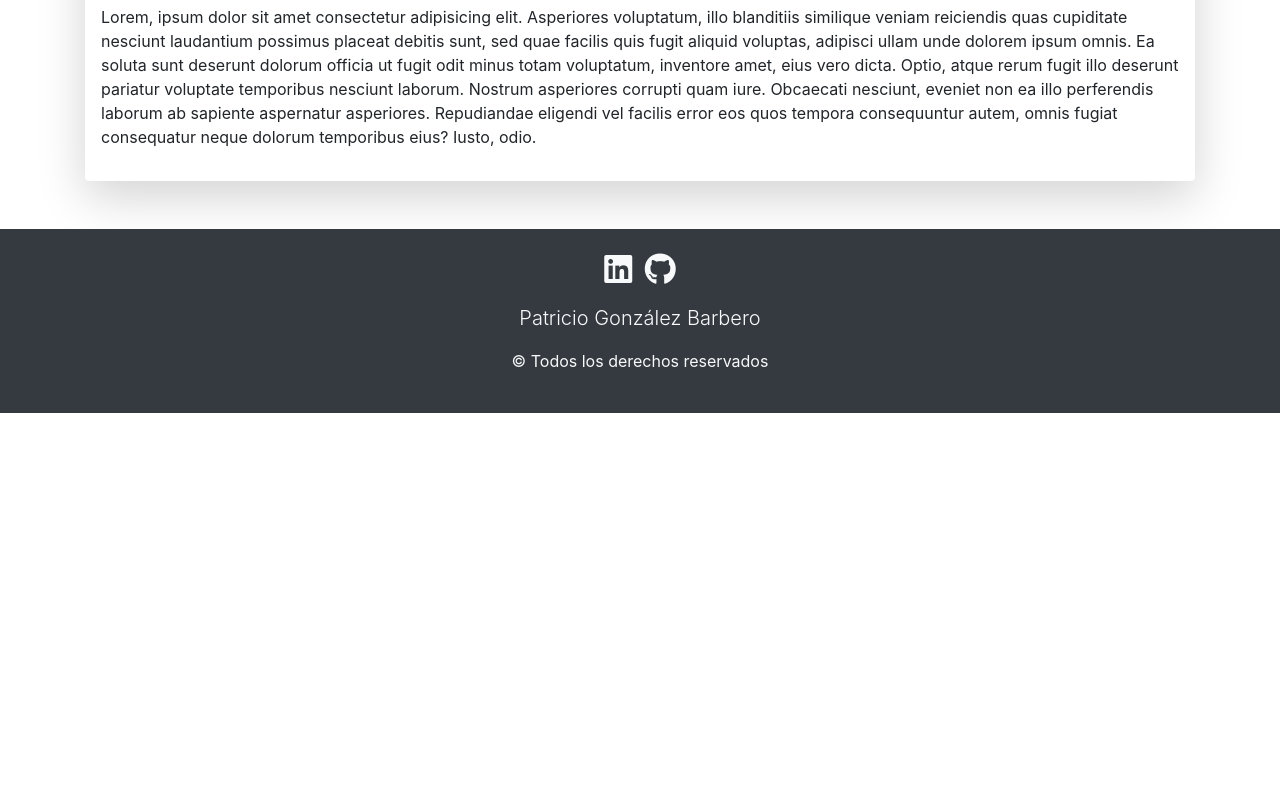
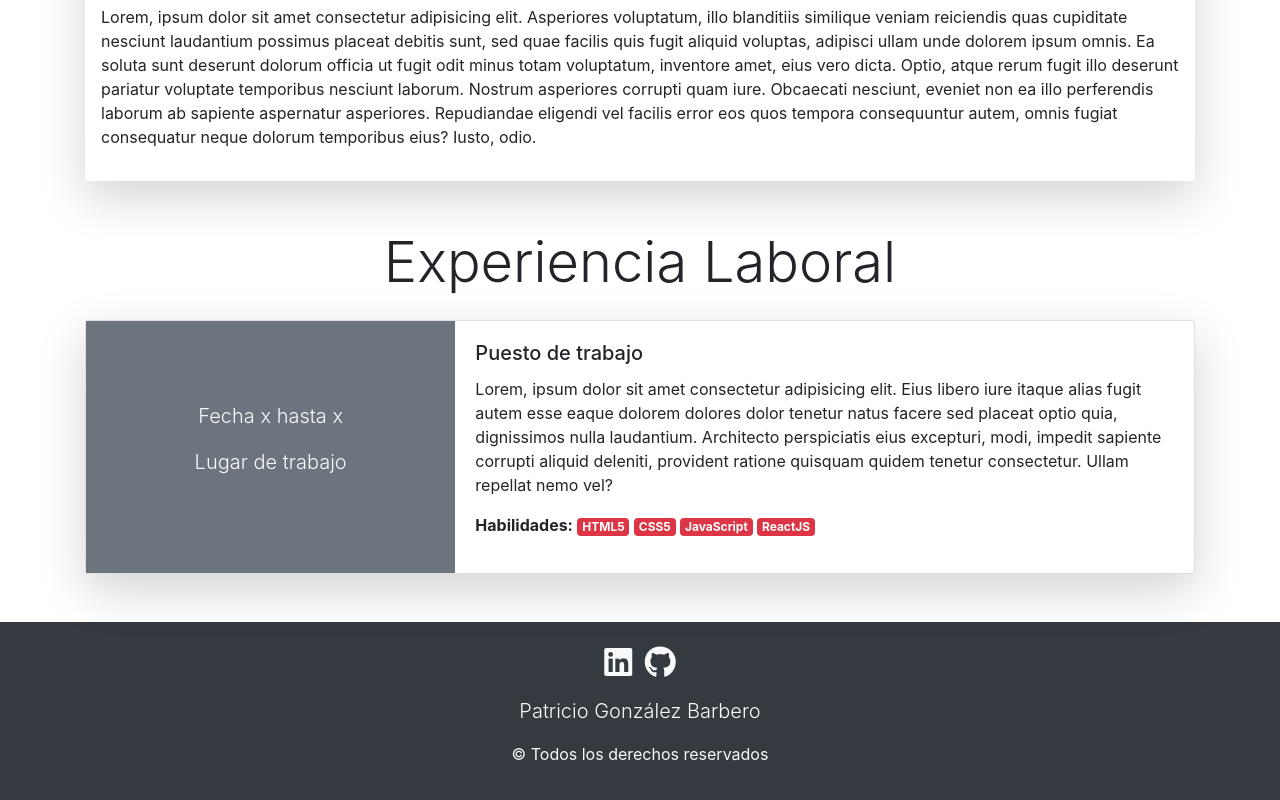
Before and after one commit to PatoGBarbero/CVHTMLCSS, a plain HTML site: page index.html in a window 1280 px wide. Shown: the part 703-1503 px from the top of the page. Before the commit the page ends 1116 px from the top, so only its background shows below. Drawn offline with nearby package versions, Linux system fonts and the light colour scheme.

Commit message:
Agregamos exp laboral y scroll smooth a html

```diff
--- a/CSS/style.css
+++ b/CSS/style.css
@@ -7,3 +7,7 @@
     width: 100px;
     height: 100px;
 }
+
+html{
+    scroll-behavior: smooth;
+}
--- a/index.html
+++ b/index.html
@@ -27,19 +27,19 @@
                 <div class="collapse navbar-collapse" id="navbarSupportedContent">
                     <ul class="navbar-nav ml-auto">
                         <li class="nav-item active">
-                            <a class="nav-link" href="#">Sobre mi <span class="sr-only">(current)</span></a>
+                            <a class="nav-link" href="#sobreMi">Sobre mi <span class="sr-only">(current)</span></a>
                         </li>
                         <li class="nav-item">
-                            <a class="nav-link" href="#">Experiencia laboral</a>
+                            <a class="nav-link" href="#experienciaLaboral">Experiencia laboral</a>
                         </li>
                         <li class="nav-item">
-                            <a class="nav-link" href="#">Educación</a>
+                            <a class="nav-link" href="#educacion">Educación</a>
                         </li>
                         <li class="nav-item">
-                            <a class="nav-link" href="#">Portfolio</a>
+                            <a class="nav-link" href="#portfolio">Portfolio</a>
                         </li>
                         <li class="nav-item">
-                            <a class="nav-link" href="#">Contacto</a>
+                            <a class="nav-link" href="#contacto">Contacto</a>
                         </li>
                     </ul>
                 </div>
@@ -54,7 +54,7 @@
         </div>
     </section>
     <section class="container">
-        <h2 class="display-4 text-center my-4">Sobre Mi</h2>
+        <h2 class="display-4 text-center my-4" id="sobreMi">Sobre Mi</h2>
         <article class="shadow-lg p-3 mb-5 bg-body rounded">
             <h3>Información personal</h3>
             <hr>
@@ -72,6 +72,29 @@
                 quam iure. Obcaecati nesciunt, eveniet non ea illo perferendis laborum ab sapiente aspernatur
                 asperiores. Repudiandae eligendi vel facilis error eos quos tempora consequuntur autem, omnis fugiat
                 consequatur neque dolorum temporibus eius? Iusto, odio.</p>
+        </article>
+        <h2 class="display-4 text-center my-4" id="experienciaLaboral">Experiencia Laboral</h2>
+        <article>
+            <div class="card mb-3 shadow-lg mb-5 bg-body rounded">
+                <div class="row no-gutters">
+                  <div class="col-md-4 bg-secondary text-light align-items-center d-flex justify-content-center flex-column">
+                    <p class="lead">Fecha x hasta x</p>
+                    <p class="lead">Lugar de trabajo</p>
+                  </div>
+                  <div class="col-md-8">
+                    <div class="card-body">
+                      <h5 class="card-title">Puesto de trabajo</h5>
+                      <p class="card-text">Lorem, ipsum dolor sit amet consectetur adipisicing elit. Eius libero iure itaque alias fugit autem esse eaque dolorem dolores dolor tenetur natus facere sed placeat optio quia, dignissimos nulla laudantium. Architecto perspiciatis eius excepturi, modi, impedit sapiente corrupti aliquid deleniti, provident ratione quisquam quidem tenetur consectetur. Ullam repellat nemo vel?</p>
+                      <p><strong>Habilidades:</strong>
+                        <span class="badge badge-danger">HTML5</span>
+                        <span class="badge badge-danger">CSS5</span>
+                        <span class="badge badge-danger">JavaScript</span>
+                        <span class="badge badge-danger">ReactJS</span>
+                    </p>
+                    </div>
+                  </div>
+                </div>
+              </div>
         </article>
     </section>
     <footer class="bg-dark text-light">
```
